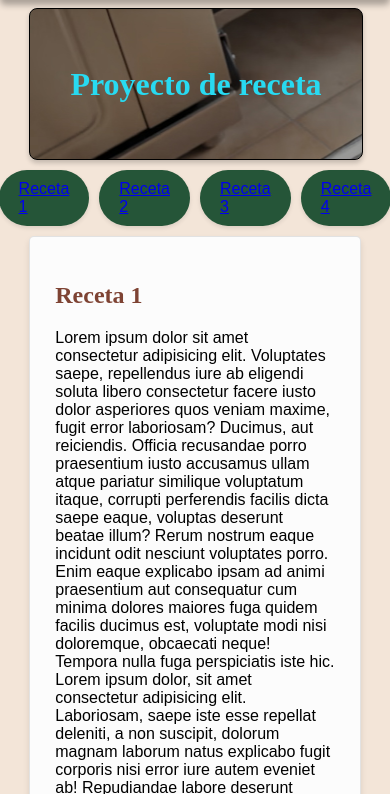
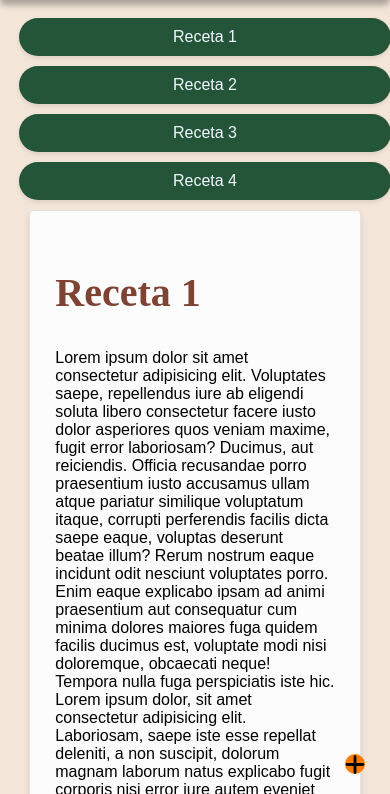
Before and after one commit to ECely197/proyecto-recetas, a plain HTML site: page index.html in a window 390 px wide. Shown: the part 50-844 px from the top of the page. Drawn offline with Linux system fonts and the light colour scheme.

Commit message:
add sesion 13 media querie

```diff
--- a/css/style.css
+++ b/css/style.css
@@ -4,12 +4,24 @@ html {
 
 @import url("https://fonts.googleapis.com/css2?family=DM+Sans:ital,opsz,wght@0,9..40,100..1000;1,9..40,100..1000&display=swap");
 
-  header, footer{
+header,
+footer {
   display: flex;
   justify-content: center;
   align-items: center;
 }
-  .logo-bitcook {
+#buttom-float{
+  display: none;
+}
+a {
+  text-decoration: none;
+  color: aliceblue;
+}
+header {
+  position: sticky;
+  top: 0px;
+}
+#logo-bitcook {
   background-color: #255538;
   width: 95%;
   border: 1px solid;
@@ -27,7 +39,7 @@ html {
   font-family: "DM Sans";
 }
 
-  #envia-receta{
+#envia-receta {
   list-style: none;
   color: #ffffff;
   margin: 0;
@@ -40,7 +52,8 @@ html {
   font-family: "DM Sans", Arial, Helvetica, sans-serif;
 }
 
-  h2,h3 {
+h2,
+h3 {
   color: #7e4333;
 }
 
@@ -49,14 +62,13 @@ html {
   max-width: 95%;
   margin: 0 auto;
   background-color: #f3e5d8;
-
 }
 
-  .titular {
+#titular {
   background-image: url(../img/hero.jpg);
   width: 100%;
   height: 150px;
-    font-family: Cambria, Cochin, Georgia, Times, 'Times New Roman', serif;
+  font-family: Cambria, Cochin, Georgia, Times, "Times New Roman", serif;
   color: #28daf1;
   border-radius: 8px;
   border: 1px solid rgb(0, 0, 0);
@@ -64,10 +76,9 @@ html {
   display: flex;
   justify-content: center;
   align-items: center;
-
 }
 
-  .lista {
+#lista {
   list-style-type: none;
   padding: 5px;
   margin: 5px;
@@ -77,7 +88,7 @@ html {
   gap: 10px;
 }
 
-  .lista li {
+#lista li {
   background-color: #255538;
   padding: 10px 20px;
   border-radius: 50px;
@@ -85,10 +96,7 @@ html {
   color: #ffffff;
 }
 
-
-
-
-  .section-receta{
+.section-receta {
   border: 1px solid rgba(0, 0, 0, 0.1);
   margin-bottom: 20px;
   border-radius: 5px;
@@ -97,20 +105,65 @@ html {
   background-color: rgb(252, 252, 252);
 }
 
-  #info-main{
+#info-main {
   max-width: 85%;
   margin-left: auto;
   margin-right: auto;
 }
 
-  table{
+table {
   border-spacing: 5px;
   border-collapse: collapse;
   width: 100%;
   table-layout: fixed;
 }
-  td{
-    border-bottom: 1px solid #7E4333;
+td {
+  border-bottom: 1px solid #7e4333;
   width: 100%;
   padding-top: 15px;
 }
+
+@media (max-width: 600px) {
+  #titular {
+    display: none;
+  }
+  ul {
+    flex-direction: column;
+  }
+  #lista {
+    width: 100%;
+    text-align: center;
+  }
+
+  table tr td:nth-of-type(2) {
+    text-align: right;
+  }
+
+  h2 {
+    font-size: 40px;
+  }
+  #lista li a {
+    display: inline-block;
+    width: 100%;
+  }
+
+  #lista li {
+    width: 100%;
+  }
+
+   #buttom-float{
+    position: fixed;
+    bottom:20px;
+    right: 25px;
+    background-color: #ff7b00;
+    width: 20px;
+    height: 20px;
+    display:block;
+    border-radius: 50px;
+  }
+
+  #buttom-float img{
+    position: absolute;
+    top: -1px;
+  }
+}
--- a/index.html
+++ b/index.html
@@ -6,8 +6,11 @@
     <title>Proyecto Recetas</title>
     <link rel="stylesheet" href="./css/style.css" />
   </head>
+  <div id="buttom-float">
+    <a href="#"><img src="./img/buttom.svg" alt=""></a>
+</div>
   <header>
-    <div class="logo-bitcook">
+    <div id="logo-bitcook">
       <img
         src="./img/logo sesion2.png"
         alt="logo bit cook"
@@ -22,12 +25,12 @@
   </header>
   <body>
     <main id="info-main">
-      <div class="titular">
-        <h1 id="text" class="titulo">Proyecto de receta</h1>
+      <div id="titular">
+        <h1 id="text" class="titulo">Proyecto de recetas</h1>
       </div>
 
       <div>
-        <ul class="lista">
+        <ul id="lista">
           <li><a href="#receta1">Receta 1</a></li>
           <li><a href="#receta2">Receta 2</a></li>
           <li><a href="#receta3">Receta 3</a></li>
@@ -270,7 +273,7 @@
       </section>
     </main>
     <footer>
-      <div class="logo-bitcook">
+      <div id="logo-bitcook">
         <img
           src="./img/logo sesion2.png"
           alt="logo bit cook"
@@ -283,5 +286,6 @@
         </div>
       </div>
     </footer>
+
   </body>
 </html>
```
Also changed, not shown: img/buttom.svg (added). Lines whose indentation alone changed are shown as unchanged.
